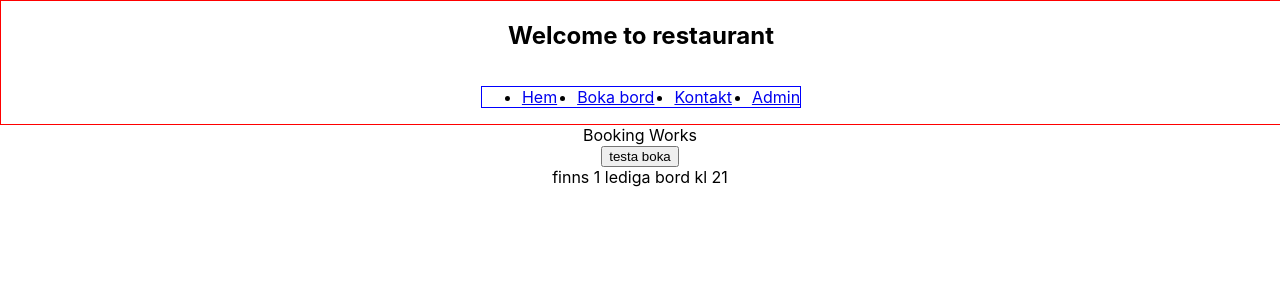
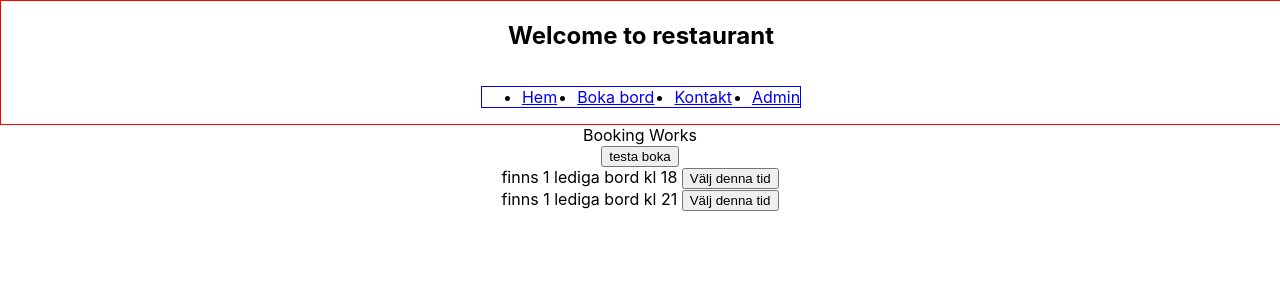
Before and after one commit to GamerShabandari/react-restaurang, a React (Create React App) app: page /booking in a window 1280 px wide. Both pictures are taken after a click on the button "testa boka". Shown: the top 300 px of the page. Built offline with nearby package versions, Linux system fonts and the light colour scheme.

Commit message:
logik välja ledig tid klar

```diff
--- a/src/components/booking.tsx
+++ b/src/components/booking.tsx
@@ -3,14 +3,6 @@ import { useState } from "react"
 export function Booking() {
 
     let mockData = [
-        {
-            "id": "623b85d54396b96c57bde7c3",
-            "restaurantId": "623b85d54396b96c57bde7c3",
-            "date": "2022-01-01",
-            "time": "18:00",
-            "numberOfGuests": 4,
-            "customerId": "623b85d54396b96c57bde7c3"
-        },
         {
             "id": "623b85d54396b96c57bde7c3",
             "restaurantId": "623b85d54396b96c57bde7c3",
@@ -274,11 +266,18 @@ export function Booking() {
 
     }
 
+    function choseTimeForDinner(chosenTime:string) {
+
+        console.log("du valde: " + chosenTime);
+
+
+    }
+
 
     return (<>
         <div>Booking Works</div>
         <button onClick={checkIfOpenTable}>testa boka</button>
-        { tablesAt6oClock > 0 && <div>finns lediga bord kl 18</div> }
-        { tablesAt9oClock > 0 && <div>finns {tablesAt9oClock} lediga bord kl 21</div> }
+        {tablesAt6oClock > 0 && <div>finns {tablesAt6oClock} lediga bord kl 18 <button onClick={()=>{choseTimeForDinner("18:00")}}>Välj denna tid</button> </div>}
+        {tablesAt9oClock > 0 && <div>finns {tablesAt9oClock} lediga bord kl 21 <button onClick={()=>{choseTimeForDinner("21:00")}}>Välj denna tid</button></div>}
     </>)
 }
```
